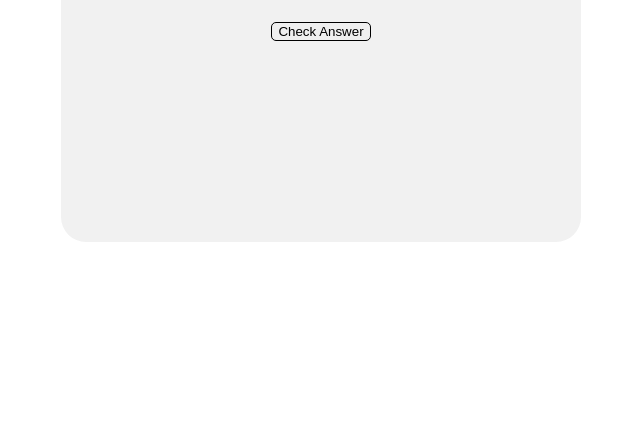
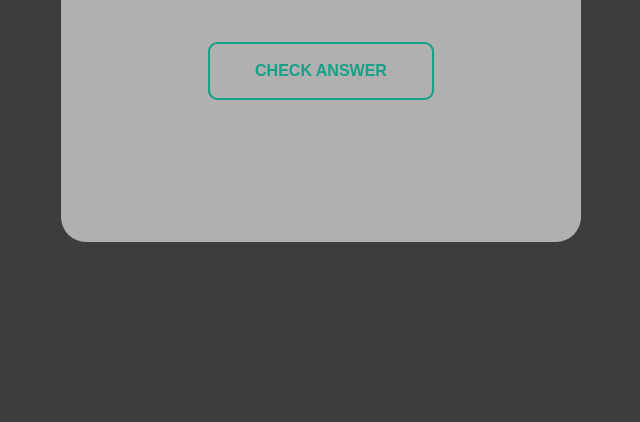
Before and after one commit to jpboaz/KoreanVocab, a plain HTML site: page index.html in a window 1280 px wide. Shown: the part 378-800 px from the top of the page, without its empty margins (319-959 px from the left). Drawn offline with Linux system fonts and the light colour scheme.

Commit message:
New layout!

```diff
--- a/index.html
+++ b/index.html
@@ -14,10 +14,10 @@
                 <input type="text" id="input" placeholder="뭐예요?">
             </div>
             </div class="answerbutton">
-            <button class="answerbutton" onclick="checkAnswer()">Check Answer</button>
+            <button class="answerbutton first" onclick="checkAnswer()">Check Answer</button>
             </div>
             <div class="nextbutton">
-                <button class="nextbutton" onclick="newWord()">Next</button>
+                <button class="nextbutton first" onclick="newWord()">Next</button>
             </div>
         </div>
     </div>
@@ -27,6 +27,10 @@
 
 <!-- center card class -->
 <style>
+/* make vocab word text white */
+.vocabword {
+    color: white;
+}
 .card {
     width: 500px;
     height: 500px;
@@ -58,17 +62,49 @@
 }
 /* make all buttons rounded */
 button {
-    border-radius: 5px;
-    /* make border thinner */
-    border: 1px solid black;
-    /* when hovering over button, remove border */
-    transition: 0.3s;
-
+  box-sizing: border-box;
+  -webkit-appearance: none;
+     -moz-appearance: none;
+          appearance: none;
+  background-color: transparent;
+  border: 2px solid #16A085;
+  border-radius: 0.6em;
+  color: #16A085;
+  cursor: pointer;
+  /* display: -webkit-box;
+  display: -webkit-flex;
+  display: -ms-flexbox;
+  display: flex;
+  -webkit-align-self: center;
+      -ms-flex-item-align: center;
+          align-self: center; */
+  font-size: 1rem;
+  font-weight: 400;
+  line-height: 1;
+  margin: 20px;
+  padding: 1.2em 2.8em;
+  text-decoration: none;
+  text-align: center;
+  text-transform: uppercase;
+  font-family: 'Montserrat', sans-serif;
+  font-weight: 700;
+  /* align vertically and horizontally */
+}
+button:hover, .btn:focus {
+  color: #fff;
+  outline: 0;
+}
+.first {
+  -webkit-transition: box-shadow 300ms ease-in-out, color 300ms ease-in-out;
+  transition: box-shadow 300ms ease-in-out, color 300ms ease-in-out;
+}
+.first:hover {
+  box-shadow: 0 0 40px 40px #16A085 inset;
 }
 
-button:hover {
-    border: none;
-    transition: 0.3;
+/* make nextbutton further down */
+.nextbutton {
+    margin-top: -60px;
 }
 
 </style>
@@ -90,6 +126,10 @@ button:hover {
         document.getElementsByClassName("vocabword")[0].innerHTML = randomWord;
         // make next button hidden
         document.getElementsByClassName("nextbutton")[0].style.visibility = "hidden";
+        // make card soft green
+        document.getElementsByClassName("card")[0].style.backgroundColor = "#b0b0b0";  //soft green #e6ffe6
+        // make background dark gray
+        document.body.style.backgroundColor = "#3d3d3d";
     }
     // function that creates new vocab word
     function newWord() {
@@ -99,6 +139,10 @@ button:hover {
         document.getElementsByClassName("nextbutton")[0].style.visibility = "hidden";
         // change the color of the button back to white
         document.getElementsByClassName("answerbutton")[0].style.backgroundColor = "white";
+        // change card back to #b0b0b0
+        document.getElementsByClassName("card")[0].style.backgroundColor = "#b0b0b0";
+        // remove user input from text box
+        document.getElementById("input").value = "";
     }
     // when button is clicked check if the answer is correct
     function checkAnswer() {
@@ -106,14 +150,18 @@ button:hover {
         var correctAnswer = words[document.getElementsByClassName("vocabword")[0].innerHTML];
         if (answer == correctAnswer) {
             // change the color of the button to green
-            document.getElementsByClassName("answerbutton")[0].style.backgroundColor = "green";
             // make the next button visible
             document.getElementsByClassName("nextbutton")[0].style.visibility = "visible";
+            // make card fade to #e6ffe6
+            document.getElementsByClassName("card")[0].style.backgroundColor = "#e6ffe6";
+            // change vocab word color text to black
+            document.getElementsByClassName("vocabword")[0].style.color = "black";
         } else {
             //change the color of the button to red
-            document.getElementsByClassName("answerbutton")[0].style.backgroundColor = "red";
             // make the next button visible
             document.getElementsByClassName("nextbutton")[0].style.visibility = "visible";
+            // make card fade to ff6347
+            document.getElementsByClassName("card")[0].style.backgroundColor = "#ff6347";
         }
     }
 </script>
```
